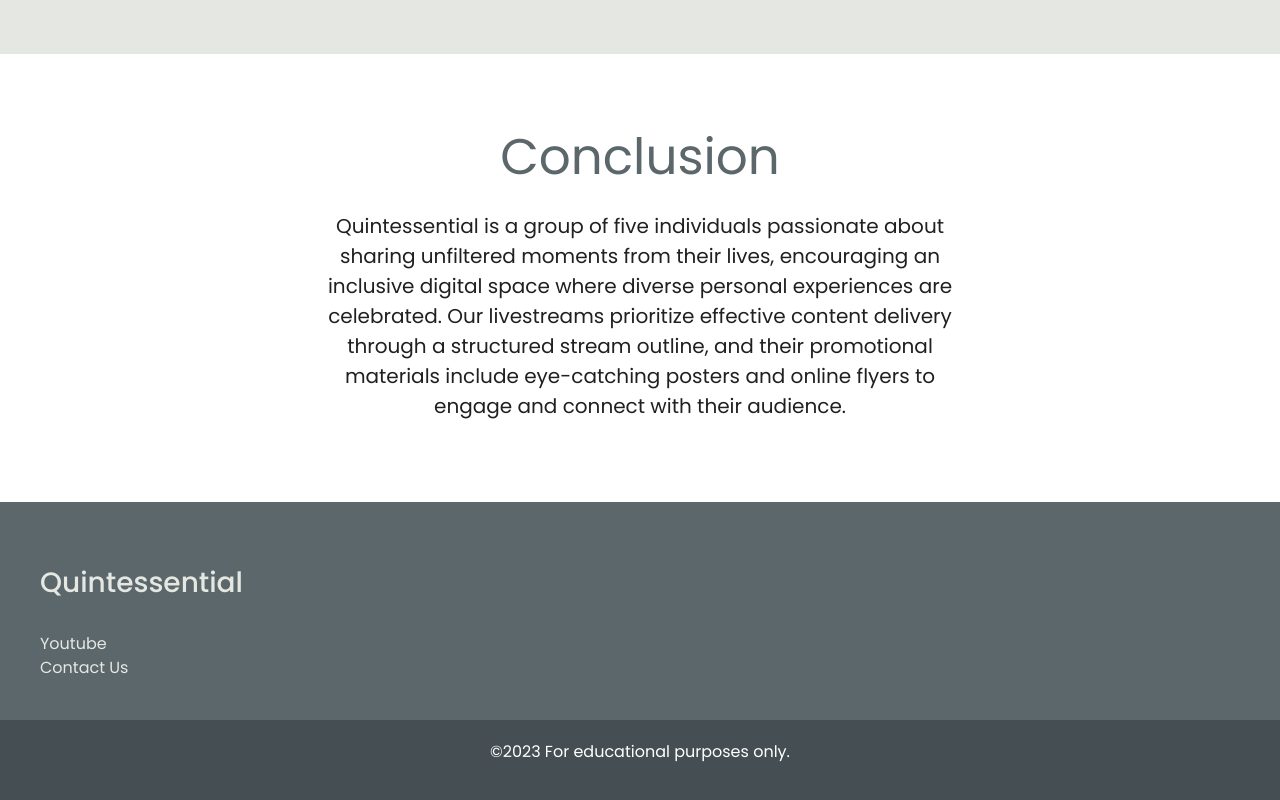
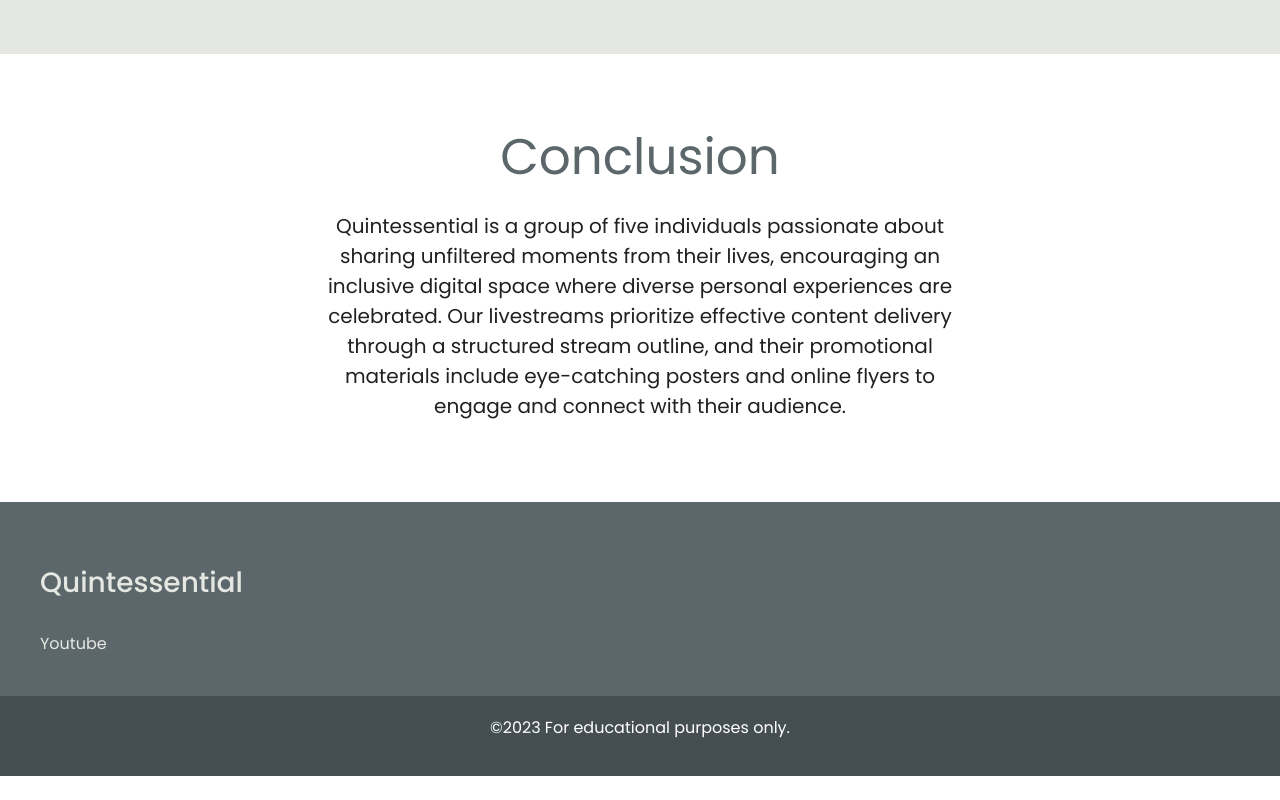
Before and after one commit to piatotoy/Quintessential, a plain HTML site: page index.html in a window 1280 px wide. Shown: the part 3521-4321 px from the top of the page. After the commit the page ends 4297 px from the top, so only its background shows below. Drawn offline with nearby package versions, Linux system fonts and the light colour scheme.

Commit message:
Update index.html

```diff
--- a/index.html
+++ b/index.html
@@ -164,8 +164,6 @@
                         <br>
 <a href="https://www.youtube.com/channel/UCC6TaCFyxc1yiKJnncYFNkQ" style="color:#E5E8E2;">Youtube</a>
 <br>
-<a href="quintessentialg8@gmail.com" style="color:#E5E8E2;">Contact Us</a>
-
                     </div>
                 </div>
             </div>
```
